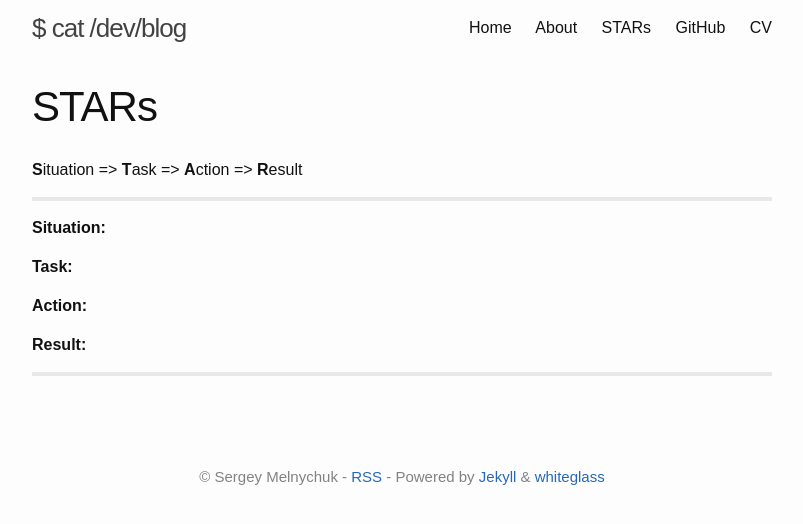
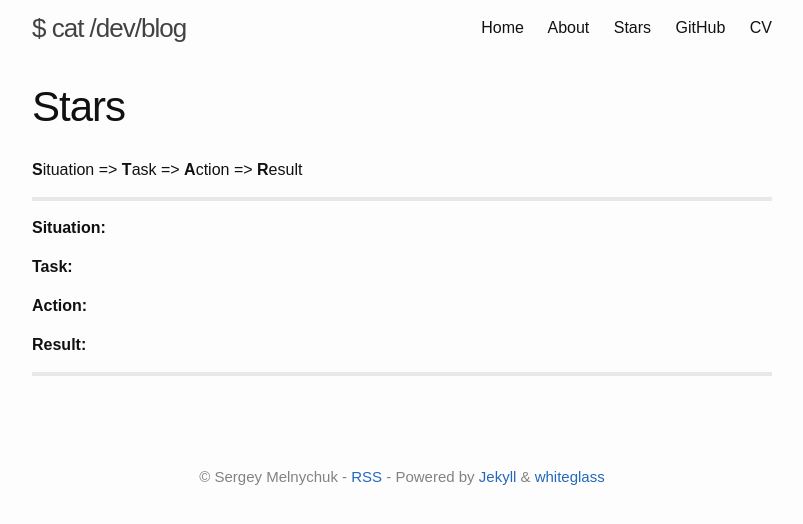
Before and after one commit to sergey-melnychuk/sergey-melnychuk.github.io, a Jekyll site: the page built from stars.md, in a window 1280 px wide. Shown: the top 524 px of the page, without its empty margins (238-1041 px from the left). Built offline with Jekyll 4.4.1, drawn with Linux system fonts in a browser that asks for light colours.

```diff
--- a/_data/navigation.yml
+++ b/_data/navigation.yml
@@ -5,7 +5,7 @@ main:
     url: /
   - title: "About"
     url: /about/
-  - title: "STARs"
+  - title: "Stars"
     url: /stars/
   - title: "GitHub"
     url: https://github.com/sergey-melnychuk
--- a/stars.md
+++ b/stars.md
@@ -1,6 +1,6 @@
 ---
 layout: page
-title: "STARs"
+title: "Stars"
 permalink: /stars/
 ---
 
```
